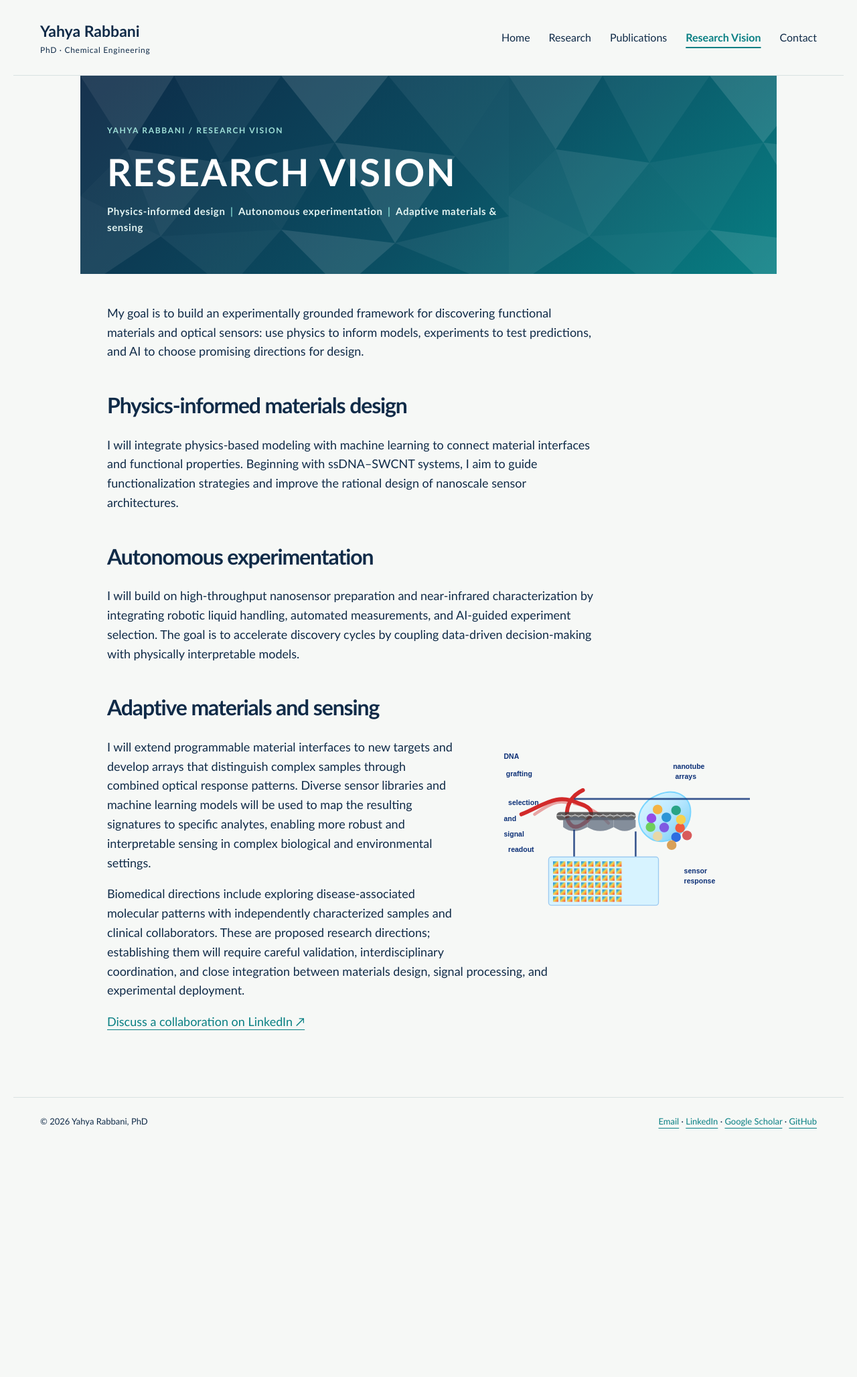
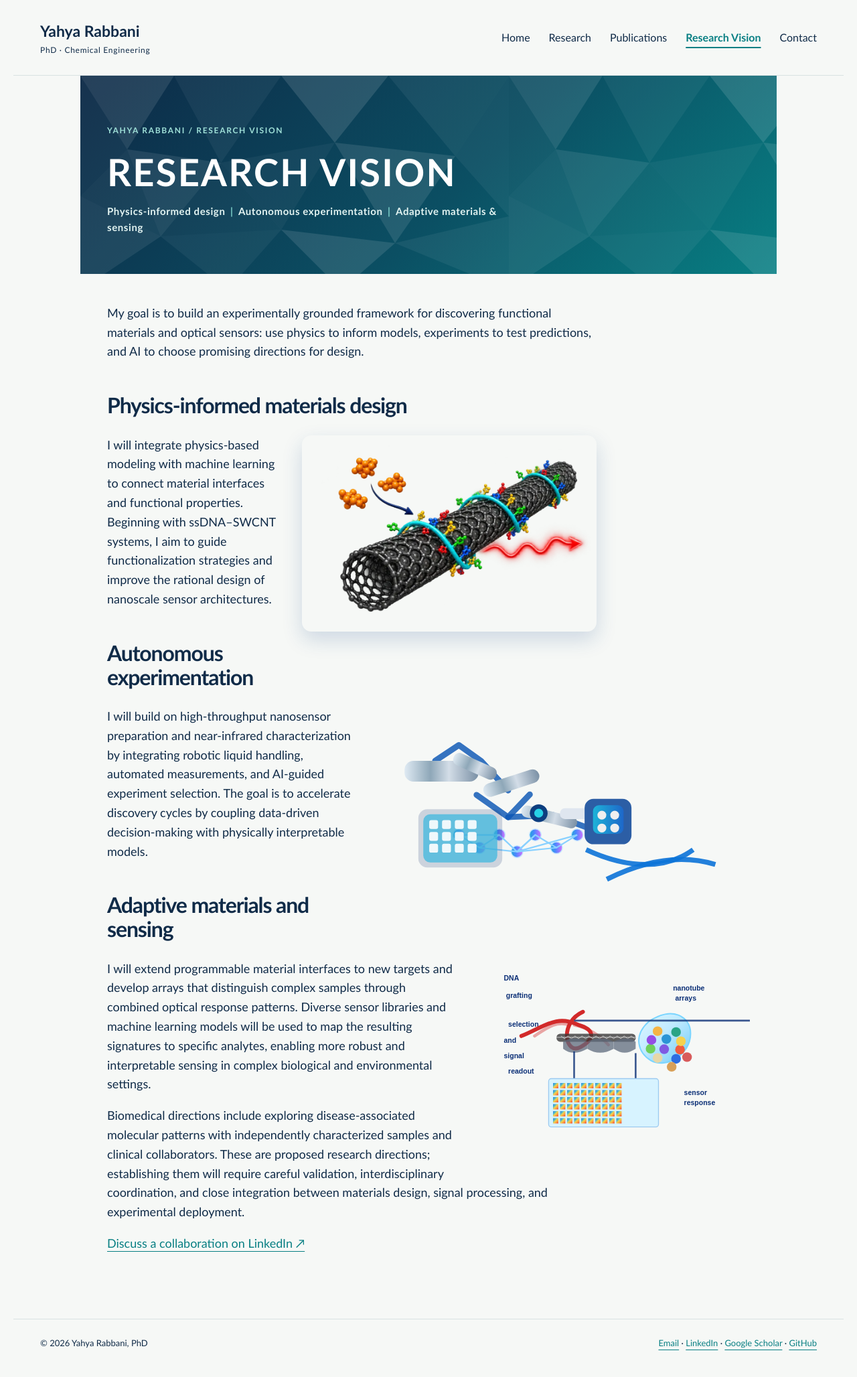
Before and after one commit to YahyaRabbani20/YahyaRabbani, a Jekyll site: the page built from _pages/vision.md, in a window 1280 px wide. Shown: the whole page at 67% size. Built offline with Jekyll 4.4.1, drawn with Linux system fonts in a browser that asks for light colours; before the commit the page ends 1725 px from its top, so only the background shows below that.

Commit message:
Add the autonomous experimentation and physics-informed materials illustrations to their respective sections on the research vision page.

```diff
--- a/_pages/vision.md
+++ b/_pages/vision.md
@@ -15,9 +15,99 @@ excerpt: "Physics-informed design, autonomous experimentation, and adaptive mate
 My goal is to build an experimentally grounded framework for discovering functional materials and optical sensors: use physics to inform models, experiments to test predictions, and AI to choose promising directions for design.
 
 ## Physics-informed materials design
+<img src="{{ '/images/research/dna-nanotube.webp' | relative_url }}" alt="DNA nanotube with coordinated ligands and functionalized structure" style="float: right; width: min(440px, 42vw); margin: 0 0 1rem 1.5rem; border-radius: 14px; box-shadow: 0 12px 30px rgba(24, 74, 140, 0.18);">
+
 I will integrate physics-based modeling with machine learning to connect material interfaces and functional properties. Beginning with ssDNA–SWCNT systems, I aim to guide functionalization strategies and improve the rational design of nanoscale sensor architectures.
 
 ## Autonomous experimentation
+<svg viewBox="0 0 760 400" role="img" aria-label="Autonomous experimentation workflow with robotic sample handling and optical screening" xmlns="http://www.w3.org/2000/svg" style="float: right; width: min(560px, 52vw); margin: 0 0 1rem 1.5rem;">
+  <defs>
+    <linearGradient id="armMetal" x1="0" x2="1">
+      <stop offset="0%" stop-color="#dfeaf3"/>
+      <stop offset="35%" stop-color="#8ea7b8"/>
+      <stop offset="60%" stop-color="#d3dde7"/>
+      <stop offset="100%" stop-color="#7a90a5"/>
+    </linearGradient>
+    <linearGradient id="plateBlue" x1="0" x2="1">
+      <stop offset="0%" stop-color="#1db3d8"/>
+      <stop offset="100%" stop-color="#1e67c9"/>
+    </linearGradient>
+    <linearGradient id="netFill" x1="0" x2="1">
+      <stop offset="0%" stop-color="#20a6d7"/>
+      <stop offset="40%" stop-color="#4b87ff"/>
+      <stop offset="100%" stop-color="#d471ff"/>
+    </linearGradient>
+  </defs>
+
+  <g fill="none" stroke-linecap="round" stroke-linejoin="round">
+    <path d="M 122 110 L 170 78 L 215 110 L 270 170" stroke="#0c56b5" stroke-width="12" opacity="0.82"/>
+    <path d="M 206 179 L 270 224 L 314 178" stroke="#0c56b5" stroke-width="12" opacity="0.82"/>
+    <path d="M 270 224 L 362 220" stroke="#0c56b5" stroke-width="12" opacity="0.82"/>
+    <path d="M 362 220 L 430 245" stroke="#0c56b5" stroke-width="12" opacity="0.82"/>
+  </g>
+
+  <g>
+    <rect x="60" y="110" width="150" height="42" rx="18" fill="url(#armMetal)"/>
+    <rect x="165" y="90" width="94" height="26" rx="12" fill="url(#armMetal)" transform="rotate(24 165 90)"/>
+    <rect x="216" y="160" width="118" height="28" rx="14" fill="url(#armMetal)" transform="rotate(-18 216 160)"/>
+    <rect x="300" y="198" width="116" height="24" rx="12" fill="url(#armMetal)" transform="rotate(14 300 198)"/>
+    <rect x="392" y="208" width="122" height="20" rx="10" fill="url(#armMetal)"/>
+    <circle cx="332" cy="216" r="18" fill="#0d3e7f"/>
+    <circle cx="332" cy="216" r="9" fill="#27d2e6"/>
+    <rect x="375" y="206" width="84" height="22" rx="10" fill="#dfe6ef"/>
+    <rect x="425" y="187" width="95" height="92" rx="18" fill="#2c5ea5"/>
+    <rect x="442" y="200" width="62" height="58" rx="12" fill="url(#plateBlue)"/>
+    <g fill="#efefef">
+      <circle cx="460" cy="220" r="9"/>
+      <circle cx="486" cy="220" r="9"/>
+      <circle cx="460" cy="246" r="9"/>
+      <circle cx="486" cy="246" r="9"/>
+    </g>
+  </g>
+
+  <g>
+    <path d="M 428 290 C 515 330, 590 330, 645 290" fill="none" stroke="#0d74d9" stroke-width="10" opacity="0.9"/>
+    <path d="M 470 350 C 550 310, 625 300, 690 320" fill="none" stroke="#0d74d9" stroke-width="10" opacity="0.9"/>
+  </g>
+
+  <g transform="translate(170 260)">
+    <g fill="url(#netFill)" stroke="#c5e6ff" stroke-width="2">
+      <circle cx="0" cy="0" r="12"/>
+      <circle cx="42" cy="26" r="12"/>
+      <circle cx="82" cy="0" r="12"/>
+      <circle cx="118" cy="34" r="12"/>
+      <circle cx="155" cy="0" r="12"/>
+      <circle cx="198" cy="26" r="12"/>
+      <circle cx="240" cy="0" r="12"/>
+    </g>
+    <g stroke="#89d1ff" stroke-width="3" fill="none">
+      <path d="M 0 0 L 42 26 L 82 0 L 118 34 L 155 0 L 198 26 L 240 0"/>
+      <path d="M 0 0 L 82 0"/>
+      <path d="M 42 26 L 118 34 L 198 26"/>
+      <path d="M 155 0 L 118 34 L 240 0"/>
+    </g>
+  </g>
+
+  <g>
+    <rect x="88" y="208" width="170" height="118" rx="18" fill="#0b2d69" opacity="0.18"/>
+    <rect x="98" y="218" width="150" height="98" rx="14" fill="#3bb7df" opacity="0.72"/>
+    <g fill="#fff" opacity="0.9">
+      <rect x="110" y="230" width="18" height="18" rx="4"/>
+      <rect x="136" y="230" width="18" height="18" rx="4"/>
+      <rect x="162" y="230" width="18" height="18" rx="4"/>
+      <rect x="188" y="230" width="18" height="18" rx="4"/>
+      <rect x="110" y="254" width="18" height="18" rx="4"/>
+      <rect x="136" y="254" width="18" height="18" rx="4"/>
+      <rect x="162" y="254" width="18" height="18" rx="4"/>
+      <rect x="188" y="254" width="18" height="18" rx="4"/>
+      <rect x="110" y="278" width="18" height="18" rx="4"/>
+      <rect x="136" y="278" width="18" height="18" rx="4"/>
+      <rect x="162" y="278" width="18" height="18" rx="4"/>
+      <rect x="188" y="278" width="18" height="18" rx="4"/>
+    </g>
+  </g>
+</svg>
+
 I will build on high-throughput nanosensor preparation and near-infrared characterization by integrating robotic liquid handling, automated measurements, and AI-guided experiment selection. The goal is to accelerate discovery cycles by coupling data-driven decision-making with physically interpretable models.
 
 ## Adaptive materials and sensing
```
